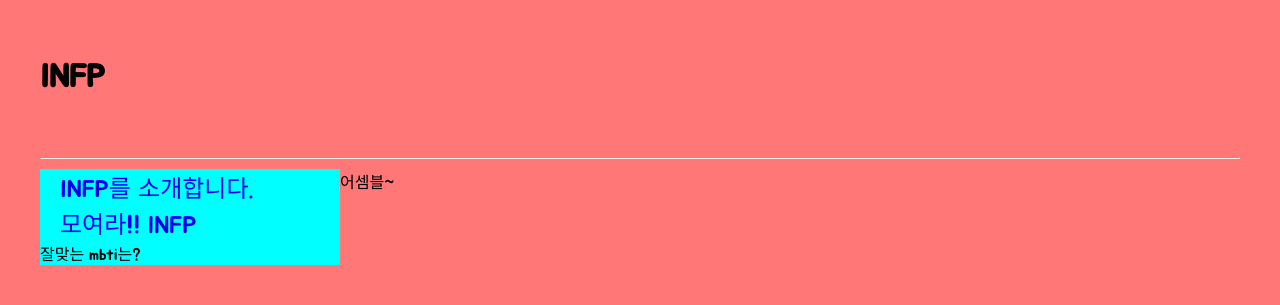
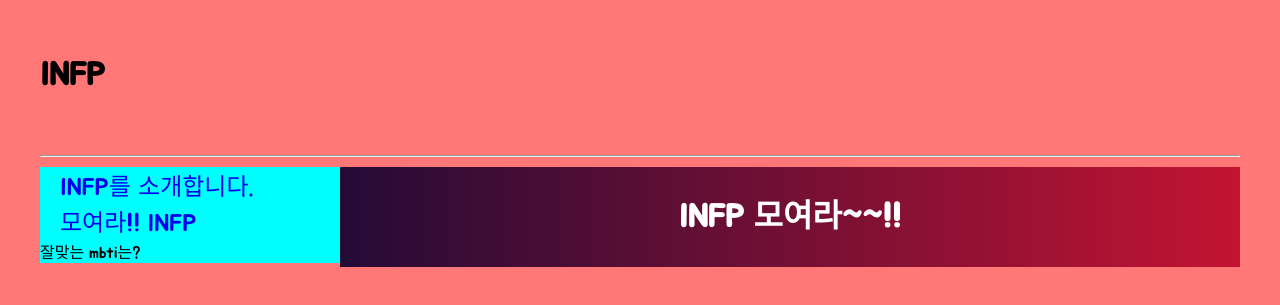
Before and after one commit to khsgsong/react_team_exam, a React (Create React App) app: page /member/4/infpAssemble in a window 1280 px wide. Shown: the part 239-544 px from the top of the page. Built offline with nearby package versions, Linux system fonts and the light colour scheme.

Commit message:
infp모여라

```diff
--- a/src/mbti/JaeWookComponent/Infp.js
+++ b/src/mbti/JaeWookComponent/Infp.js
@@ -10,7 +10,24 @@
           <img src={"/img/member4/member4.png"}></img>
         </div>
       </div>
-      <div>성격유형</div>
+      <div>성격 유형: 중재자 </div>
+      <div>
+        중재자(INFP)는 언뜻 보기에 조용하고 자신을 내세우지 않는 것처럼
+        보이지만, 사실은 에너지와 열정이 넘치는 마음을 지닌 성격입니다. 이들은
+        창의적이고 상상력이 뛰어나며 몽상을 즐기는 성격으로, 머릿속에서 수많은
+        이야기를 만들어 내곤 합니다. 또한 음악과 예술과 자연에 대한 감수성이
+        뛰어나며 다른 사람의 감정을 빠르게 알아차리곤 합니다. 중재자는
+        이상주의적이고 공감 능력이 높으며, 깊고 의미 있는 관계를 원하고 다른
+        사람을 도와야 한다는 사명감을 느끼곤 합니다. 그러나 전체 인구에서 큰
+        비중을 차지하지 않는 성격이기 때문에 외로움을 느끼거나 존재감을 드러내지
+        못하는 때가 있으며, 자신의 독특한 강점을 인정하지 않는 세상에서 방황하는
+        느낌을 받을 수도 있습니다.
+      </div>
+      <div>
+        금이라 해서 다 반짝이는 것이 아니니, 방황하는 자가 모두 길을 잃은 것은
+        아니다. 오래되었어도 강한 것은 시들지 않으니, 깊은 뿌리에는 서리가 닿지
+        못한다. J. R. R. 톨킨
+      </div>
     </div>
   );
 };
--- a/src/mbti/JaeWookComponent/InfpAssemble.js
+++ b/src/mbti/JaeWookComponent/InfpAssemble.js
@@ -1,5 +1,85 @@
+import { useState } from "react";
+import "./infpAssemble.css";
+
 const InfpAssemble = () => {
-  return <div>어셈블~</div>;
+  let todoNo = 1;
+
+  const [todoList, setTodoList] = useState([
+    {
+      todoNo: todoNo++,
+      todoTitle: "javascript 복습하기",
+      isDone: 1,
+      isLike: 0,
+    },
+    {
+      todoNo: todoNo++,
+      todoTitle: "react 복습하기",
+      isDone: 0,
+      isLike: 0,
+    },
+    {
+      todoNo: todoNo++,
+      todoTitle: "이력서 쓰기",
+      isDone: 0,
+      isLike: 1,
+    },
+  ]);
+
+  /// 인덱스 안쓰고 깊은복사로 데이터 바꾸는법
+  const changeLike = (todo) => {
+    // 현재 클릭한 todo 객체가 넘어옴
+    console.log(todo);
+    const changeStatus = todo.isLike === 0 ? 1 : 0;
+    // 기존 객체의 데이터를 바꾸고
+    todo.isLike = changeStatus;
+    // 변경한 기존 데이터를 깊은복사
+    const newArr = [...todoList];
+    // 복사한걸 렌더링하게 set 해주기
+    setTodoList(newArr);
+  };
+
+  const todoDone = (todo) => {
+    console.log(todo);
+    todo.isDone = 1;
+    setTodoList([...todoList]); //위의 changeLike의 과정을 짧게
+  };
+
+  const addTodo = (todoTitle) => {
+    const todo = {
+      todoNo: todoNo++,
+      todoTitle: todoTitle,
+      isDone: 0,
+      isLike: 0,
+    };
+    const newArr = [...todoList];
+    newArr.push(todo);
+    setTodoList(newArr);
+  };
+
+  const deleteTodo = (todoNo, index) => {
+    console.log("todoNo :" + todoNo);
+    console.log("index :" + index);
+
+    //newArr에서 todoNo or index를 이용해서 해당하는 객체를 삭제
+    // 자바스크립트 04array.js의 splice, 04-1array.js의 filter 참고
+
+    // splice이용하는법 ///db에서 지울때는 index부여가 어려움
+    // const newArr = [...todoList];
+    // newArr.splice(index, 1);
+
+    //filter이용하는방법 ///db에서 시퀀스번호 쓸거라 필터이용하는방법을 주로 사용
+    const newArr = todoList.filter((todo) => {
+      return todo.todoNo !== todoNo;
+    });
+
+    console.log(newArr);
+    setTodoList(newArr);
+  };
+  return (
+    <div className="header">
+      <h1 className="header-title">INFP 모여라~~!!</h1>
+    </div>
+  );
 };
 
 export default InfpAssemble;
--- a/src/mbti/JaeWookComponent/infp.css
+++ b/src/mbti/JaeWookComponent/infp.css
@@ -1,7 +1,7 @@
 .infp-title-wrap {
   width: 500px;
   text-align: center;
-  /* margin: 0 auto; */
+  margin: 0 auto;
 }
 .infp-title {
   font-size: 50px;
--- /dev/null
+++ b/src/mbti/JaeWookComponent/infpAssemble.css
@@ -0,0 +1,26 @@
+.header {
+  background: #c31432; /* fallback for old browsers */
+  background: -webkit-linear-gradient(
+    to right,
+    #240b36,
+    #c31432
+  ); /* Chrome 10-25, Safari 5.1-6 */
+  background: linear-gradient(
+    to right,
+    #240b36,
+    #c31432
+  ); /* W3C, IE 10+/ Edge, Firefox 16+, Chrome 26+, Opera 12+, Safari 7+ */
+  height: 100px;
+}
+.header > .header-title {
+  /* font-size: 30px; */
+  padding: 0px 0;
+  margin: 0;
+  color: #fff;
+
+  /*  */
+  display: flex;
+  justify-content: center;
+  font-weight: bold;
+  line-height: 100px;
+}
```
